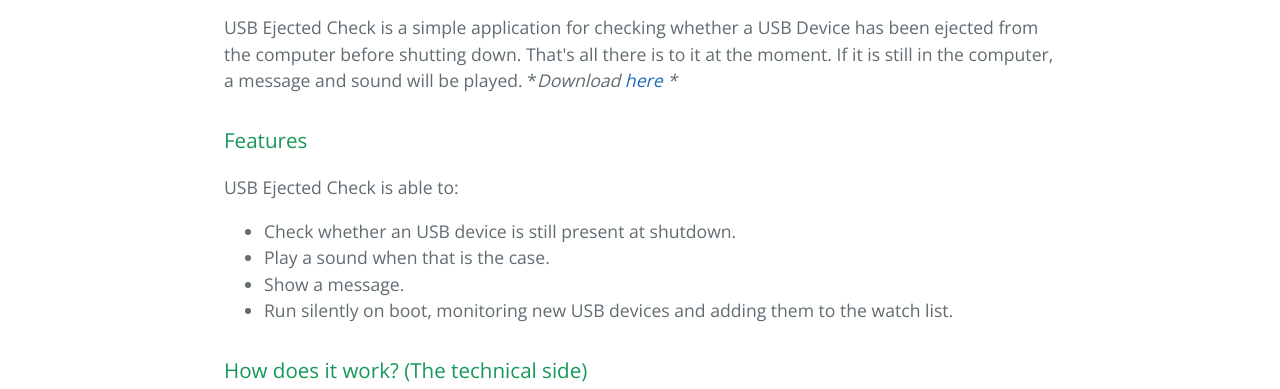
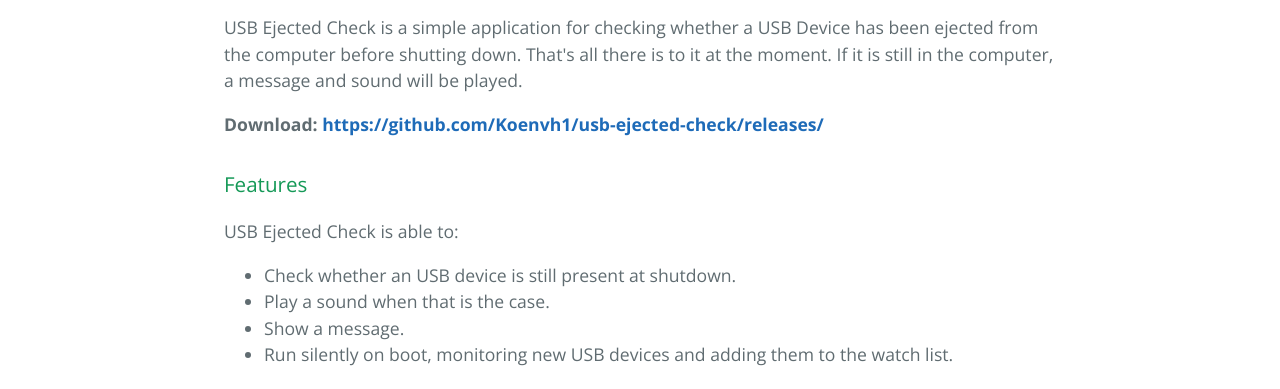
Before and after one commit to XavivAs/usb-ejected-check, a plain HTML site: page index.html in a window 1280 px wide. Shown: the part 411-800 px from the top of the page. Drawn offline with nearby package versions, Linux system fonts and the light colour scheme.

```diff
--- a/index.html
+++ b/index.html
@@ -22,8 +22,9 @@
       <h2>
 <a id="usb-ejected-check" class="anchor" href="#usb-ejected-check" aria-hidden="true"><span class="octicon octicon-link"></span></a>USB Ejected Check</h2>
 
-<p>USB Ejected Check is a simple application for checking whether a USB Device has been ejected from the computer before shutting down. That's all there is to it at the moment. If it is still in the computer, a message and sound will be played.
-*<em>Download <a href="https://github.com/Koenvh1/usb-ejected-check/blob/master/USB%20Ejected%20Check/bin/Release/USB%20Ejected%20Check.exe">here</a> *</em></p>
+<p>USB Ejected Check is a simple application for checking whether a USB Device has been ejected from the computer before shutting down. That's all there is to it at the moment. If it is still in the computer, a message and sound will be played. </p>
+
+<p><strong>Download: <a href="https://github.com/Koenvh1/usb-ejected-check/releases/">https://github.com/Koenvh1/usb-ejected-check/releases/</a></strong></p>
 
 <h3>
 <a id="features" class="anchor" href="#features" aria-hidden="true"><span class="octicon octicon-link"></span></a>Features</h3>
```
Also changed, not shown: params.json (+1 -1 lines).
